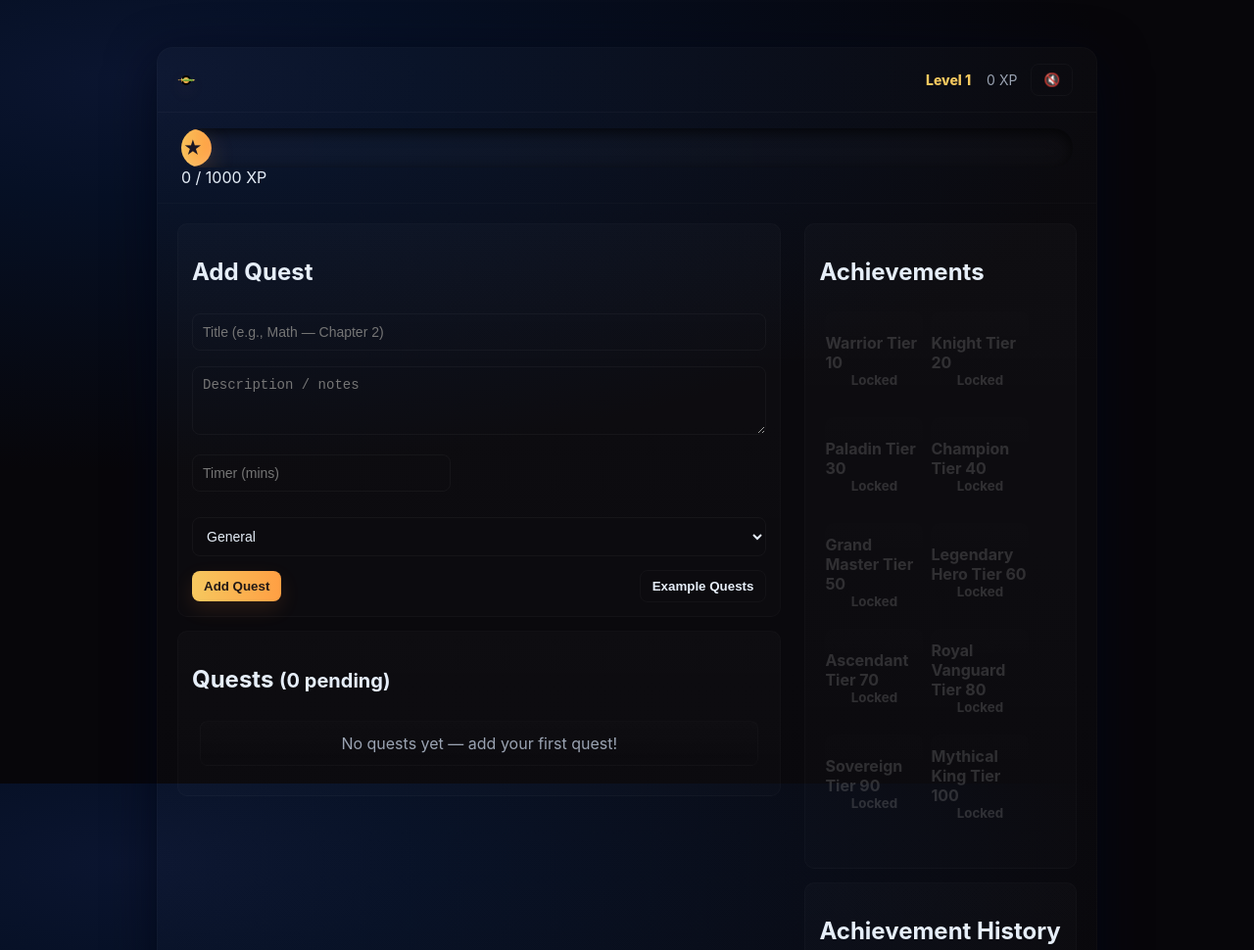
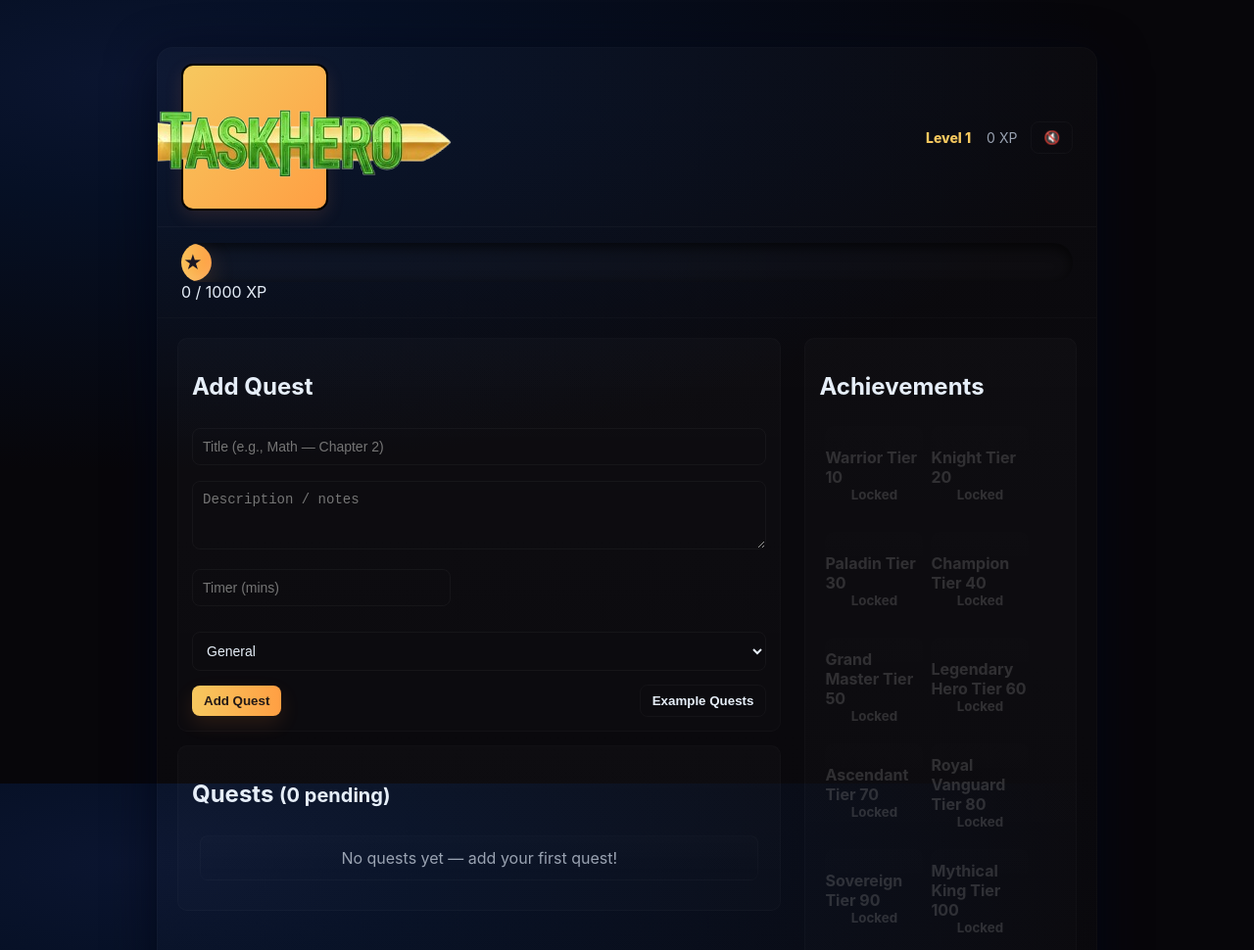
Before and after one commit to jaebriantes-dev/TaskHero, a plain HTML site: page index.html in a window 1280 px wide. Shown: the top 970 px of the page at 98% size. Drawn offline with Linux system fonts and the light colour scheme.

Commit message:
Update index.html

```diff
--- a/index.html
+++ b/index.html
@@ -23,7 +23,7 @@
   <div class="app">
     <header>
       <div class="logo">
-<div class="shield" style="width: 10px; height: 10px; display: flex; justify-content: center; align-items: center; border: 2px solid #000;">
+<div class="shield" style="width: 150px; height: 150px; display: flex; justify-content: center; align-items: center; border: 2px solid #000;">
   <img src="shield.png" alt="Shield Icon" style="max-width: 350%; max-height: 350%; object-fit: contain;">
 </div>
         <h1>-</h1>
```
